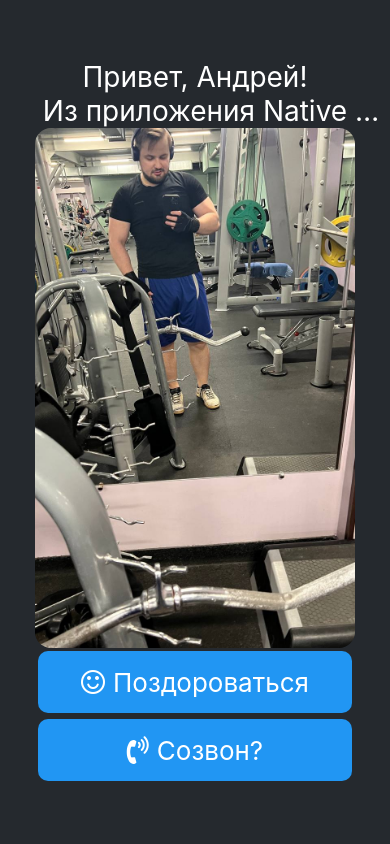
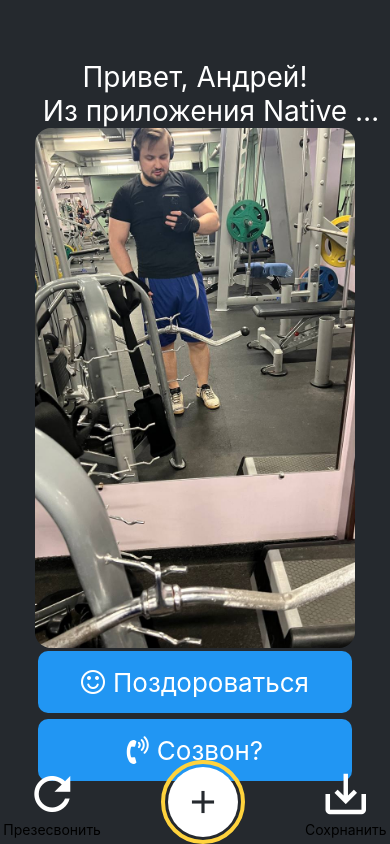
Before and after one commit to VADMARK223/expo, a React Native app: screen / in a window 390 px wide. Built offline with nearby package versions, Linux system fonts and the light colour scheme.

Commit message:
Buttons.

```diff
--- a/App.js
+++ b/App.js
@@ -2,6 +2,8 @@ import {StatusBar} from 'expo-status-bar';
 import {StyleSheet, Text, View} from 'react-native';
 import ImageViewer from "./src/ImageViewer";
 import Button from "./src/Button"
+import IconButton from "./src/IconButton";
+import CircleButton from "./src/CircleButton";
 
 const PlaceholderImage = require('./assets/and.jpg')
 
@@ -18,6 +20,14 @@ export default function App() {
             <View style={styles.buttonsContainer}>
                 <Button label={'Поздороваться'} theme={'hi'}/>
                 <Button label={'Созвон?'}/>
+            </View>
+
+            <View style={styles.optionsContainer}>
+                <View style={styles.optionRow}>
+                    <IconButton icon={'refresh'} label={'Презесвонить'}/>
+                    <CircleButton/>
+                    <IconButton icon={'save-alt'} label={'Сохрнанить'}/>
+                </View>
             </View>
 
             <StatusBar style="auto"/>
@@ -41,5 +51,13 @@ const styles = StyleSheet.create({
     },
     buttonsContainer: {
         // flex: 1
+    },
+    optionsContainer: {
+        // backgroundColor: 'red',
+        position: 'absolute',
+        bottom: 0
+    },
+    optionRow: {
+        flexDirection: 'row'
     }
 });
--- /dev/null
+++ b/src/CircleButton.jsx
@@ -0,0 +1,30 @@
+import { View, Pressable, StyleSheet } from 'react-native';
+import MaterialIcons from '@expo/vector-icons/MaterialIcons';
+export default function CircleButton() {
+    return (
+        <View style={styles.circleButtonContainer}>
+            <Pressable style={styles.circleButton}>
+                <MaterialIcons name="add" size={38} color="#25292e" />
+            </Pressable>
+        </View>
+    );
+}
+
+const styles = StyleSheet.create({
+    circleButtonContainer: {
+        width: 84,
+        height: 84,
+        marginHorizontal: 60,
+        borderWidth: 4,
+        borderColor: '#ffd33d',
+        borderRadius: 42,
+        padding: 3,
+    },
+    circleButton: {
+        flex: 1,
+        justifyContent: 'center',
+        alignItems: 'center',
+        borderRadius: 42,
+        backgroundColor: '#fff',
+    },
+});
--- /dev/null
+++ b/src/IconButton.jsx
@@ -0,0 +1,18 @@
+import {StyleSheet, Pressable, Text} from 'react-native';
+import {MaterialIcons} from "@expo/vector-icons";
+
+export default function IconButton({icon, label}) {
+    return (
+        <Pressable style={styles.iconButton}>
+            <MaterialIcons name={icon} size={54} color={'#fff'}/>
+            <Text>{label}</Text>
+        </Pressable>
+    )
+}
+
+const styles = StyleSheet.create({
+    iconButton: {
+        justifyContent: 'center',
+        alignItems: 'center'
+    }
+})
```
